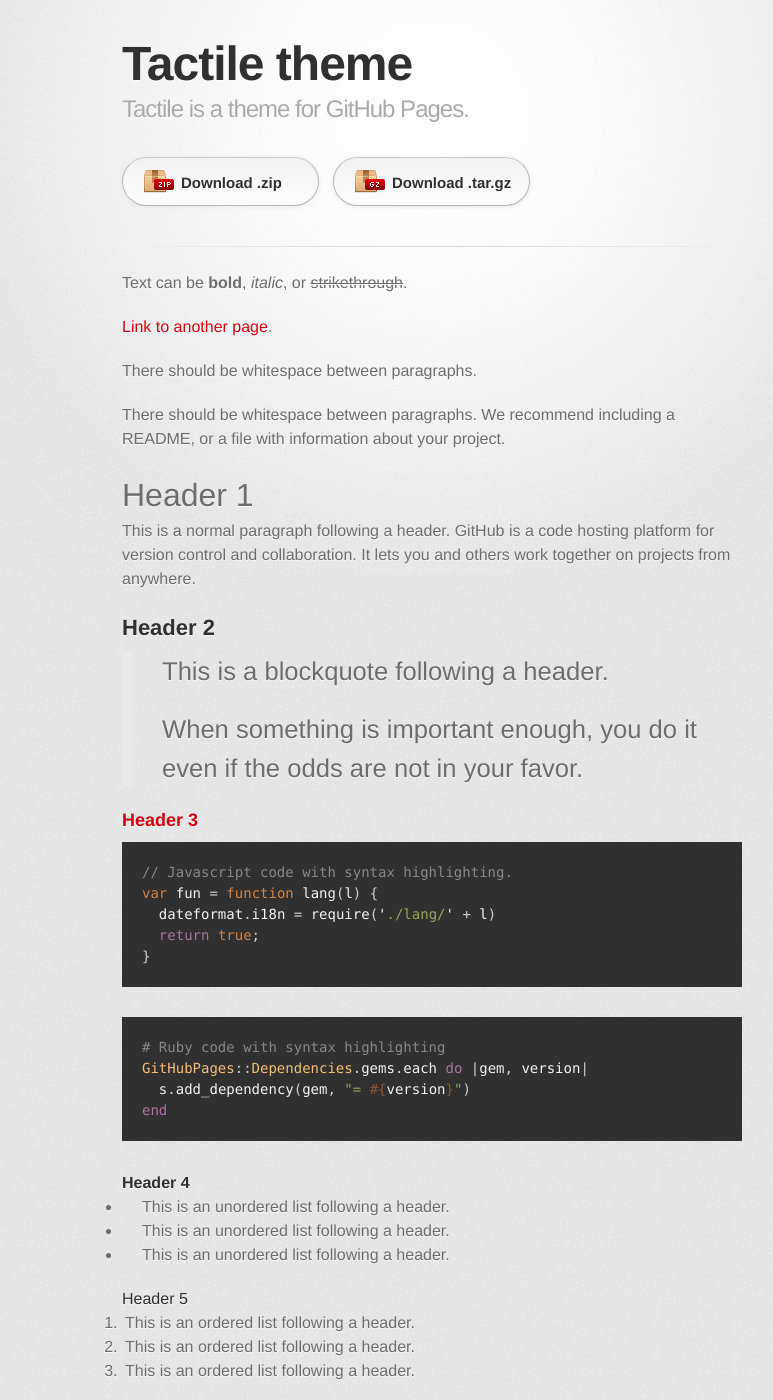
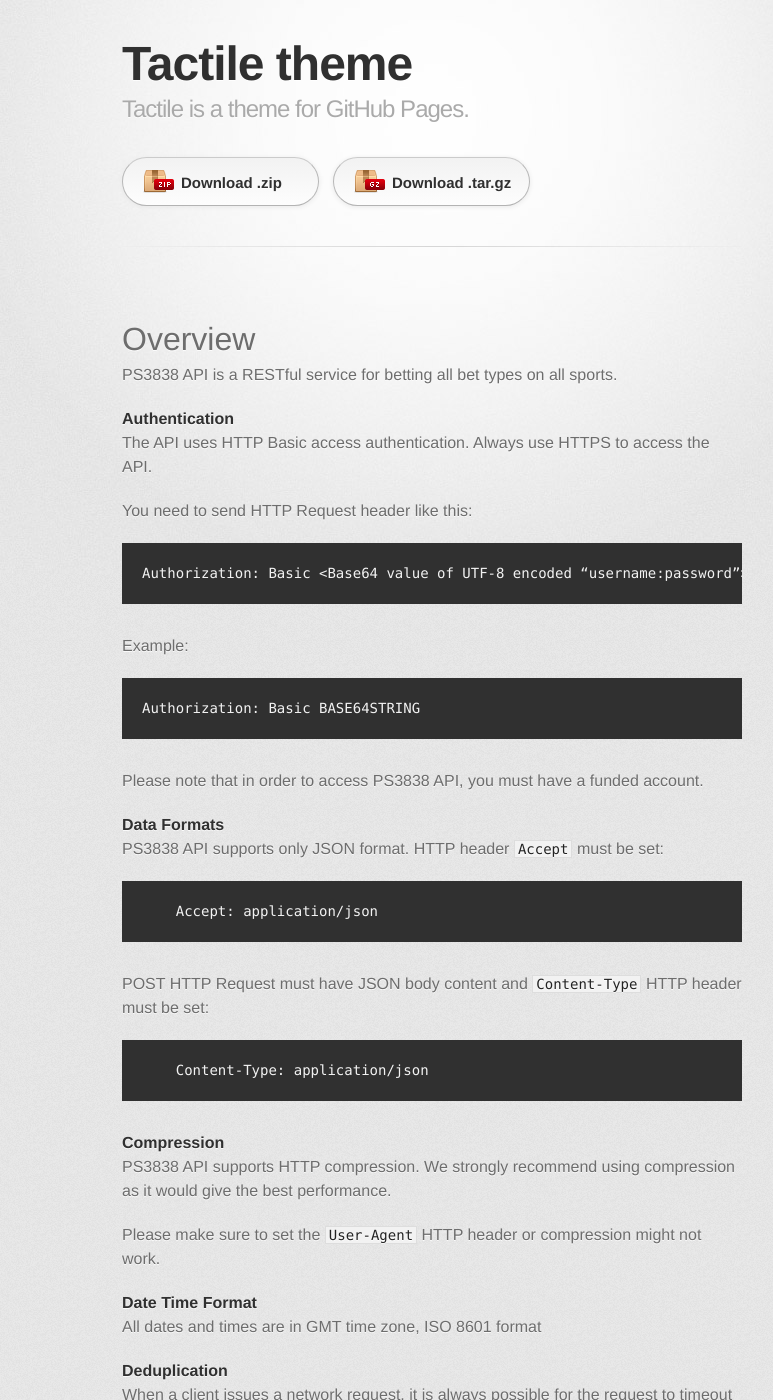
Before and after one commit to ps3838api/ps3838api.github.io, a Jekyll site: the page built from index.md, in a window 1280 px wide and 1400 px high. Shown: the whole window, without its empty margins (208-981 px from the left). Built offline with Jekyll 4.4.1, drawn with Linux system fonts in a browser that asks for light colours; some web fonts are replaced; our own code applies the rules of GitHub Pages for plain Markdown files; some of the changed text lies outside the part shown.

Commit message:
Update index.md

````diff
--- a/index.md
+++ b/index.md
@@ -1,123 +1,90 @@
----
-layout: default
----
+<img _ngcontent-c2="" src="" style="background-color: transparent;">
 
-Text can be **bold**, _italic_, or ~~strikethrough~~.
 
-[Link to another page](./another-page.html).
+# Overview
 
-There should be whitespace between paragraphs.
+PS3838 API is a RESTful service for betting all bet types on all sports.
 
-There should be whitespace between paragraphs. We recommend including a README, or a file with information about your project.
+#### Authentication
 
-# Header 1
 
-This is a normal paragraph following a header. GitHub is a code hosting platform for version control and collaboration. It lets you and others work together on projects from anywhere.
+The API uses HTTP Basic access authentication. Always use HTTPS to access the API.
 
-## Header 2
-
-> This is a blockquote following a header.
->
-> When something is important enough, you do it even if the odds are not in your favor.
-
-### Header 3
-
-```js
-// Javascript code with syntax highlighting.
-var fun = function lang(l) {
-  dateformat.i18n = require('./lang/' + l)
-  return true;
-}
+You need to send HTTP Request header like this:
+```
+Authorization: Basic <Base64 value of UTF-8 encoded “username:password”>
 ```
 
-```ruby
-# Ruby code with syntax highlighting
-GitHubPages::Dependencies.gems.each do |gem, version|
-  s.add_dependency(gem, "= #{version}")
-end
+Example:
+
+```
+Authorization: Basic BASE64STRING
 ```
 
-#### Header 4
 
-*   This is an unordered list following a header.
-*   This is an unordered list following a header.
-*   This is an unordered list following a header.
+Please note that in order to access PS3838 API, you must have a funded account.
 
-##### Header 5
+#### Data Formats
 
-1.  This is an ordered list following a header.
-2.  This is an ordered list following a header.
-3.  This is an ordered list following a header.
+PS3838 API supports only JSON format.
+HTTP header `Accept` must be set:
+```
+    Accept: application/json
+```
+POST HTTP Request must have JSON body content and `Content-Type` HTTP header must be set:
 
-###### Header 6
+```
+    Content-Type: application/json
+```
 
-| head1        | head two          | three |
-|:-------------|:------------------|:------|
-| ok           | good swedish fish | nice  |
-| out of stock | good and plenty   | nice  |
-| ok           | good `oreos`      | hmm   |
-| ok           | good `zoute` drop | yumm  |
+#### Compression
 
-### There's a horizontal rule below this.
+PS3838 API supports HTTP compression. We strongly recommend using compression as it would give the best performance.
 
-* * *
+Please make sure to set the `User-Agent` HTTP header or compression might not work.
 
-### Here is an unordered list:
+#### Date Time Format
 
-*   Item foo
-*   Item bar
-*   Item baz
-*   Item zip
+All dates and times are in GMT time zone, ISO 8601 format
 
-### And an ordered list:
+#### Deduplication
 
-1.  Item one
-1.  Item two
-1.  Item three
-1.  Item four
+When a client issues a network request, it is always possible for the request to timeout or return an error status code indicating that the bet may not have been accepted. This opens up the possibility of the same request being sent more than once, which could create duplicate bets. Deduplication is a technique to avoid creating these duplicates when retrying a create request. We do the deduplication automatically for you.
 
-### And a nested list:
+If the bet is accepted, we store the `uniqueRequestId` in the system for 30 min. If you try again within that time range to place a bet with the same `uniqueRequestId`, you will get the appropriate error.
 
-- level 1 item
-  - level 2 item
-  - level 2 item
-    - level 3 item
-    - level 3 item
-- level 1 item
-  - level 2 item
-  - level 2 item
-  - level 2 item
-- level 1 item
-  - level 2 item
-  - level 2 item
-- level 1 item
-
-### Small image
-
-![Octocat](https://assets-cdn.github.com/images/icons/emoji/octocat.png)
-
-### Large image
-
-![Branching](https://guides.github.com/activities/hello-world/branching.png)
+All place bet requests support deduplication.
 
 
-### Definition lists can be used with HTML syntax.
+# API Reference
 
-<dl>
-<dt>Name</dt>
-<dd>Godzilla</dd>
-<dt>Born</dt>
-<dd>1952</dd>
-<dt>Birthplace</dt>
-<dd>Japan</dd>
-<dt>Color</dt>
-<dd>Green</dd>
-</dl>
+**[PS3838 API Open API Specification](https://github.com/ps3838api/api-spec/tree/master/OpenAPI)** is hosted on GitHub.
 
-```
-Long, single-line code blocks should not wrap. They should horizontally scroll if they are too long. This line should be long enough to demonstrate this.
-```
+The API reference documentation:
 
-```
-The final element.
-```
+**[Lines API](https://ps3838api.github.io/linesapi)**
+
+**[Bets API](https://ps3838api.github.io/betsapi)**
+
+**[Customer API](https://ps3838api.github.io/customerapi)**
+
+
+
+
+# More ...
+
+[Getting Started](GettingStarted.md)
+
+[API Change Log](APIChangelog.md)
+
+[FAQ](FAQ.md)
+
+[Fair Use Policy](FairUsePolicy.md)
+
+# API Status
+You can follow [pinnacle status page](https://status.ps3838.com/) and subscribe to get the notifications on API status.
+
+
+# Disclaimer
+
+ PS3838 is not liable for use of the API for any purpose. The API is provided on an “as is” and “as available” basis, without warranties of any kind, either expressed or implied, including, without limitation, implied warranties of merchantability and fitness for a particular purpose or non-infringement.
````
